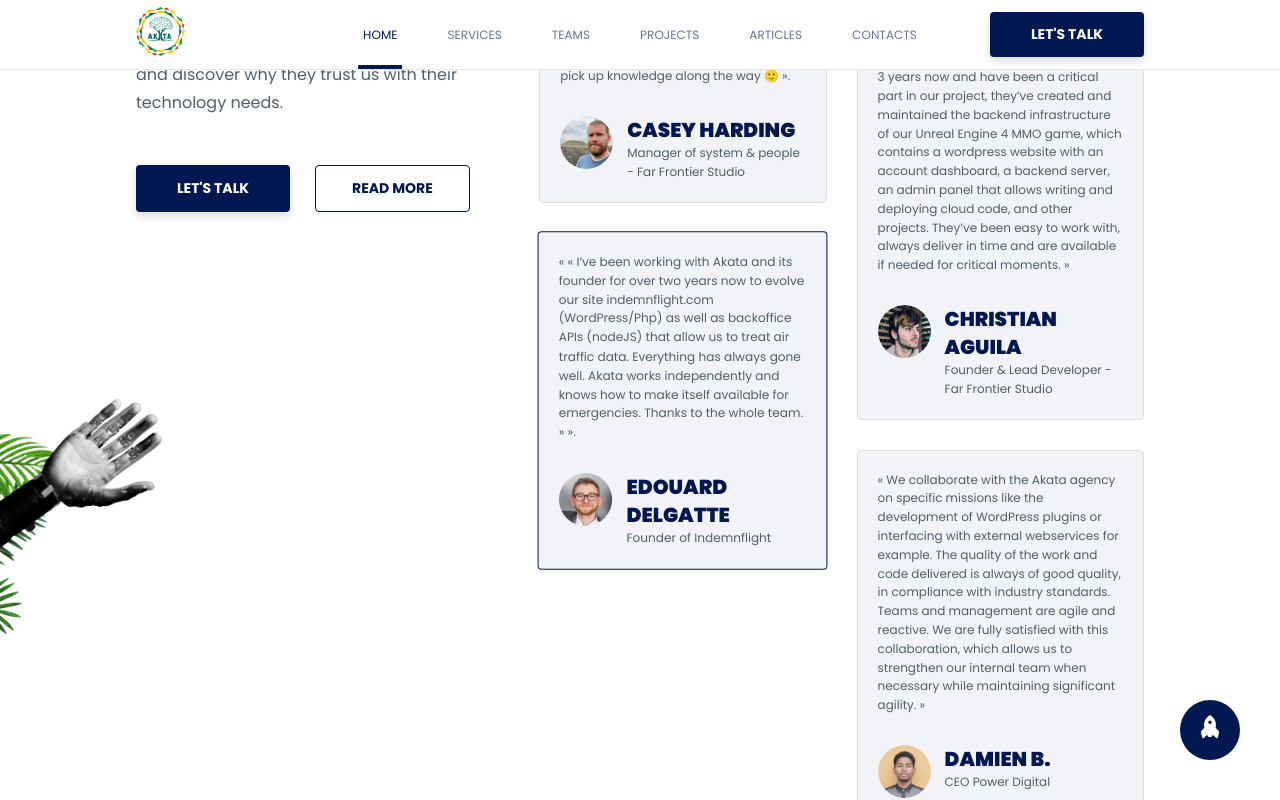
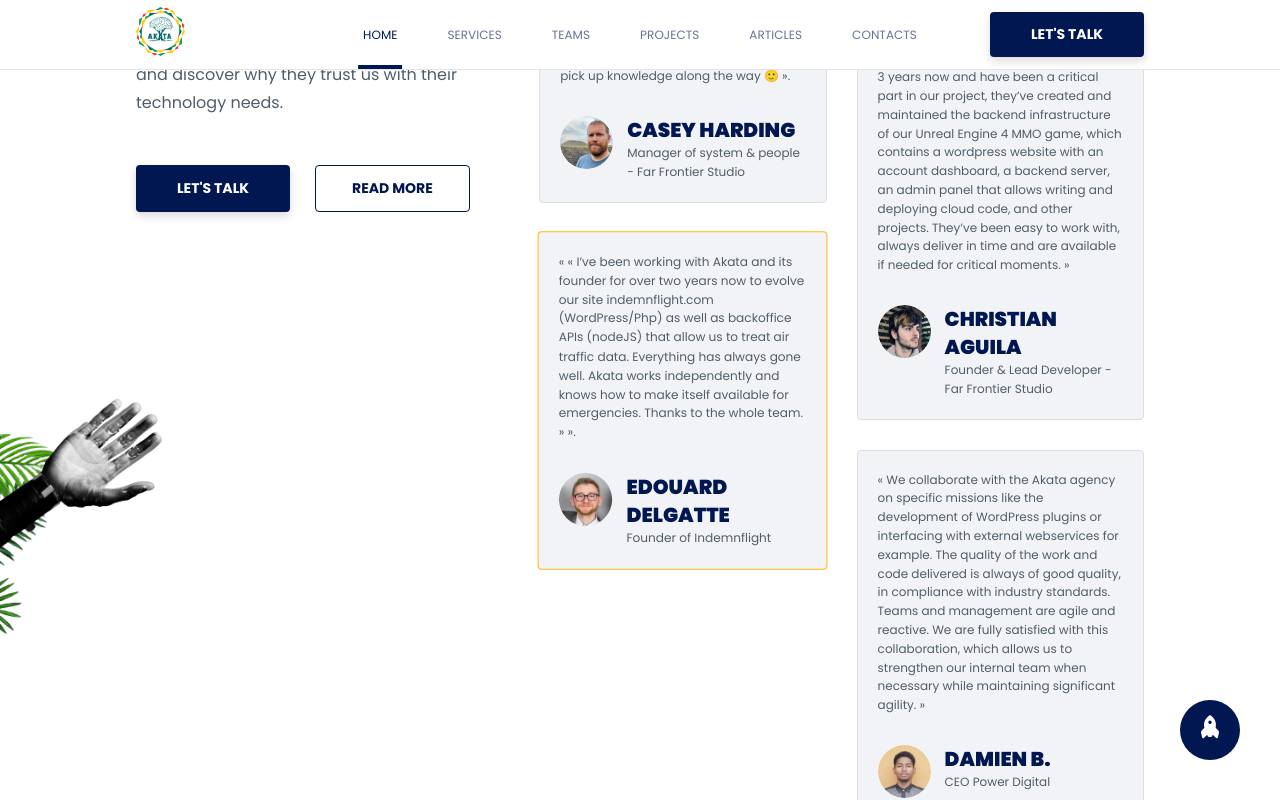
Before and after one commit to maxime-dot/website3, a Next.js app: page / in a window 1280 px wide. In both pictures the pointer is over the element 682 px from the left and 1598 px from the top of the page. Shown: the part 1198-1998 px from the top of the page. Built offline with nearby package versions, Linux system fonts and the light colour scheme.

Commit message:
refacotr: change hover styling for testimonial card

```diff
--- a/src/app/components/cards/testimonial/testimonial-card.scss
+++ b/src/app/components/cards/testimonial/testimonial-card.scss
@@ -8,6 +8,12 @@
   gap: 30px;
   cursor: pointer;
   transition: all 0.2s ease-in-out;
+  &:nth-child(even) {
+    &:hover {
+      border: 1px solid var(--goavana-yellow);
+      transform: scale(1.01);
+    }
+  }
   &:hover {
     border: 1px solid var(--goavana-blue);
     transform: scale(1.01);
```
